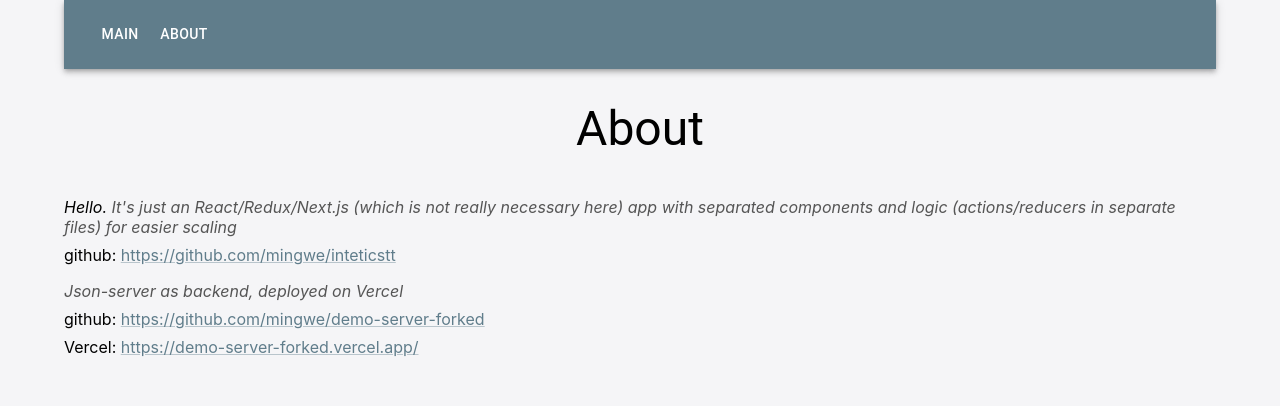
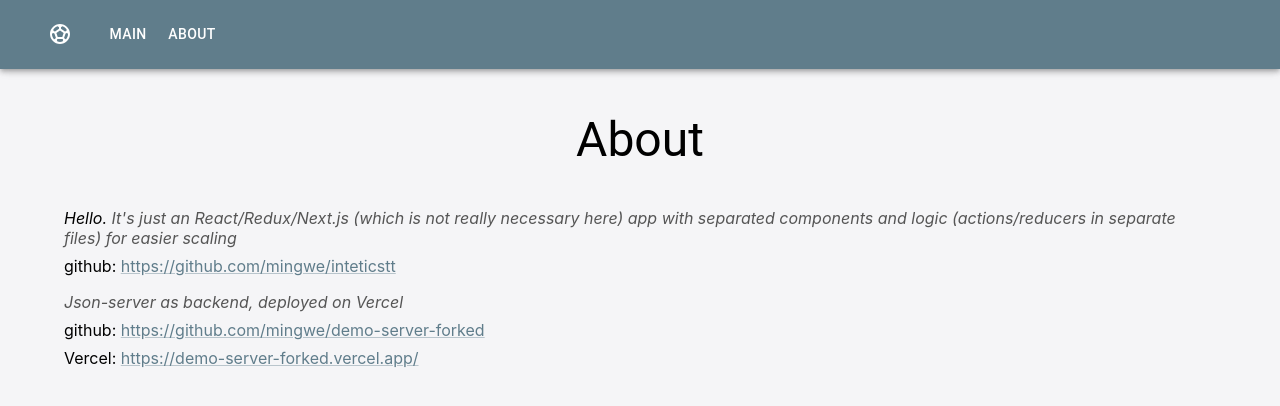
Before and after one commit to mingwe/inteticstt, a Next.js app: page /about in a window 1280 px wide. Shown: the top 406 px of the page. Built offline with nearby package versions, Linux system fonts and the light colour scheme.

Commit message:
some navbar changes

```diff
--- a/src/components/navbar/index.js
+++ b/src/components/navbar/index.js
@@ -13,6 +13,7 @@ import {
 import MenuIcon from '@mui/icons-material/Menu'
 import Link from 'next/link'
 import { PropTypes } from "prop-types"
+import { SportsSoccer } from '@mui/icons-material'
 
 
 const Navbar = ({pages}) => {
@@ -29,7 +30,7 @@ const Navbar = ({pages}) => {
 
 
   return (
-    <AppBar position="static">
+    <AppBar position="fixed">
       <Container maxWidth="xl">
         <Toolbar disableGutters>
           <Box sx={{ flexGrow: 1, display: { xs: 'flex', md: 'none' } }}>
@@ -71,6 +72,9 @@ const Navbar = ({pages}) => {
             </Menu>
           </Box>
           <Box sx={{ flexGrow: 1, display: { xs: 'none', md: 'flex' } }}>
+            <Toolbar>
+              <SportsSoccer />
+            </Toolbar>
             {pages.map((page) => (
               <Link key={page.url} href={page.url} passHref style={{textDecoration: 'none', color: 'inherit'}}>
                 <Button
--- a/src/containers/MainContainer.js
+++ b/src/containers/MainContainer.js
@@ -1,6 +1,6 @@
 import React from 'react'
 import Navbar from '../components/navbar'
-import Head from 'next/head';
+import Head from 'next/head'
 import { Container, createTheme, Grid, ThemeProvider, Typography } from '@mui/material'
 import { blueGrey, grey } from '@mui/material/colors'
 import { Provider } from 'react-redux'
@@ -40,12 +40,16 @@ export const MainContainer = ({ children, title, keywords }) => {
       </Head>
       <ThemeProvider theme={redTheme}>
         <Provider store={store}>
+          <Grid container>
+            <Grid item xs={12} my={5}>
+              <Navbar pages={pages}/>
+            </Grid>
+          </Grid>
           <Container>
             <Grid container>
               <Grid item xs={12} pb={2}>
                 <LoaderGeneric />
                 <ErrorGeneric />
-                <Navbar pages={pages}/>
               </Grid>
               <Grid item xs={12}>
                 <Typography
```
